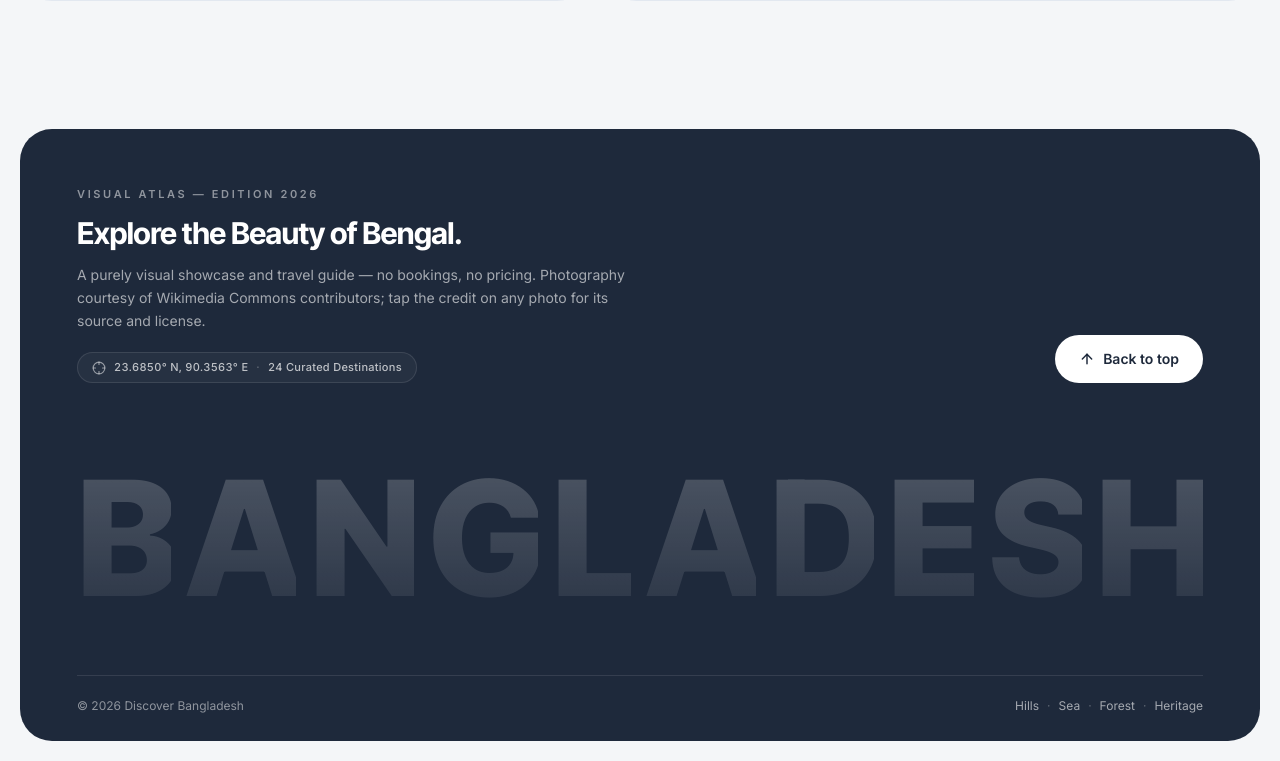
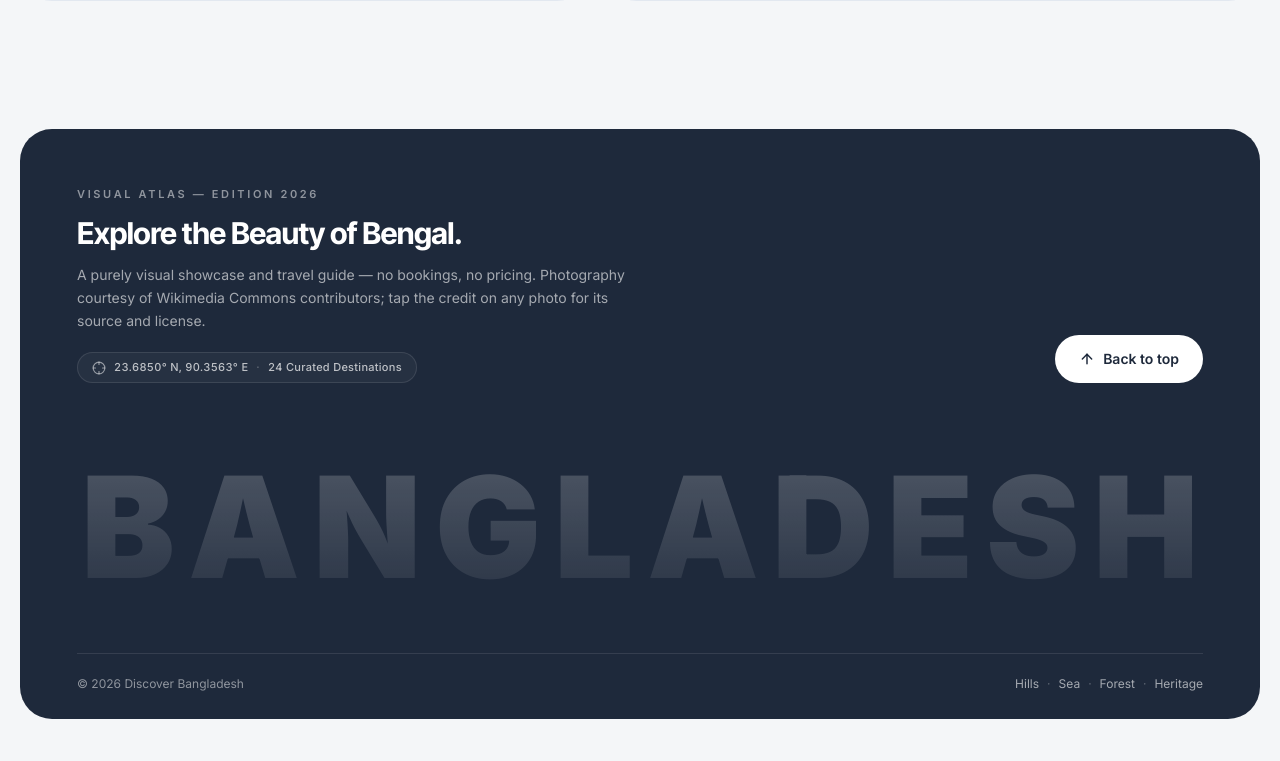
Before and after one commit to alamdshakib/discover-bangladesh, a React (Vite) app: page / in a window 1280 px wide. Shown: the part 10382-11143 px from the top of the page. After the commit the page ends 11121 px from the top, so only its background shows below. Built offline with nearby package versions, Linux system fonts and the light colour scheme.

Commit message:
style(footer): switch BANGLADESH wordmark to smooth Inter Black without glyph-box clipping

```diff
--- a/index.html
+++ b/index.html
@@ -27,7 +27,7 @@
     <link rel="preconnect" href="https://fonts.gstatic.com" crossorigin />
     <link rel="preconnect" href="https://thumb.wikimedia.org" />
     <link
-      href="https://fonts.googleapis.com/css2?family=Inter:wght@400;500;600;700&family=Inter+Tight:wght@500;600;700;800;900&display=swap"
+      href="https://fonts.googleapis.com/css2?family=Inter:wght@400;500;600;700;800;900&family=Inter+Tight:wght@500;600;700;800;900&family=Plus+Jakarta+Sans:wght@700;800&display=swap"
       rel="stylesheet"
     />
   </head>
--- a/src/components/layout/Footer.jsx
+++ b/src/components/layout/Footer.jsx
@@ -180,11 +180,14 @@ export function Footer() {
           <div
             data-footer-mask
             onPointerLeave={() => setHoveredIdx(null)}
-            className="overflow-visible pt-4"
+            className="overflow-visible px-1 pt-4"
           >
             <div
-              className="flex w-full items-end justify-between pb-6 font-display leading-[1.15] font-extrabold tracking-tighter select-none"
-              style={{ fontSize: 'clamp(2.05rem, 14.2cqw, 14.5rem)' }}
+              className="flex w-full items-end justify-between pb-6 leading-[1.15] font-black tracking-tight select-none"
+              style={{
+                fontFamily: "'Inter', 'Plus Jakarta Sans', system-ui, sans-serif",
+                fontSize: 'clamp(1.5rem, 12.5cqw, 12.5rem)',
+              }}
             >
               {WORDMARK_LETTERS.map((char, index) => {
                 const dist = hoveredIdx === null ? null : Math.abs(hoveredIdx - index);
@@ -192,7 +195,7 @@ export function Footer() {
                 const sheenOpacity = dist === 0 ? 1 : dist === 1 ? 0.48 : 0;
 
                 return (
-                  <span key={index} data-footer-letter className="inline-block will-change-transform">
+                  <span key={index} data-footer-letter className="inline-block tracking-normal will-change-transform">
                     <span
                       data-footer-hover-letter={index}
                       onPointerEnter={() => setHoveredIdx(index)}
@@ -200,14 +203,14 @@ export function Footer() {
                       style={{ transform: `translateY(${liftY})` }}
                     >
                       <span
-                        className="block bg-clip-text pb-3 text-transparent"
+                        className="-mx-[0.06em] block bg-clip-text px-[0.06em] pb-3 text-transparent"
                         style={{ backgroundImage: BASE_GRADIENT, WebkitBackgroundClip: 'text' }}
                       >
                         {char}
                       </span>
                       <span
                         data-footer-letter-sheen={index}
-                        className="pointer-events-none absolute inset-0 block bg-clip-text pb-3 text-transparent transition-opacity duration-300 ease-out"
+                        className="pointer-events-none absolute inset-y-0 -inset-x-[0.06em] block bg-clip-text px-[0.06em] pb-3 text-transparent transition-opacity duration-300 ease-out"
                         style={{
                           backgroundImage: SHEEN_GRADIENT,
                           WebkitBackgroundClip: 'text',
```
